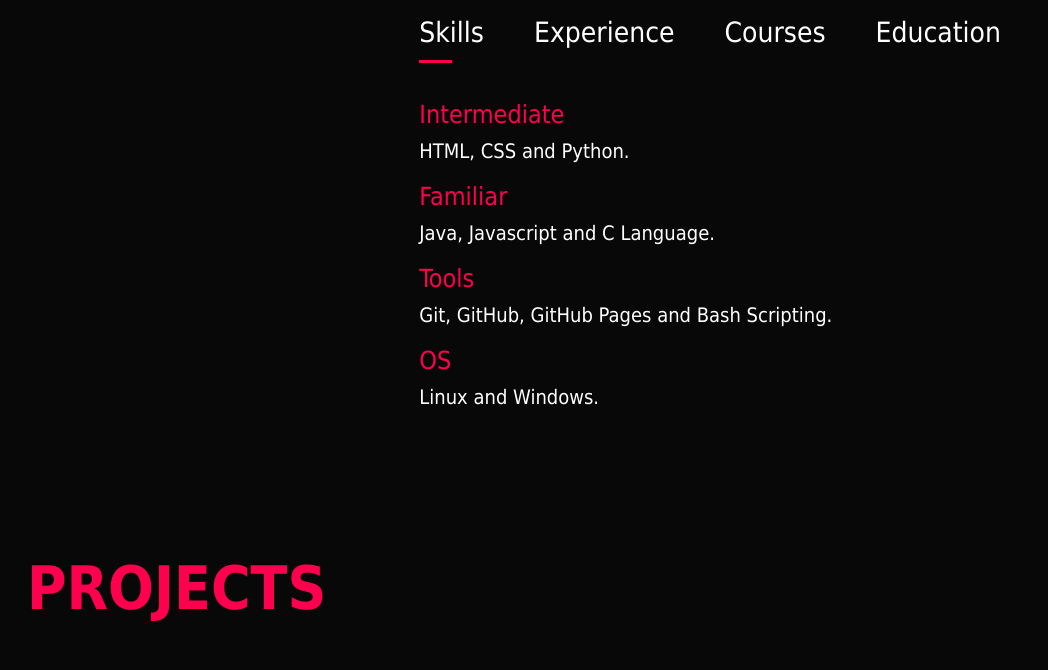
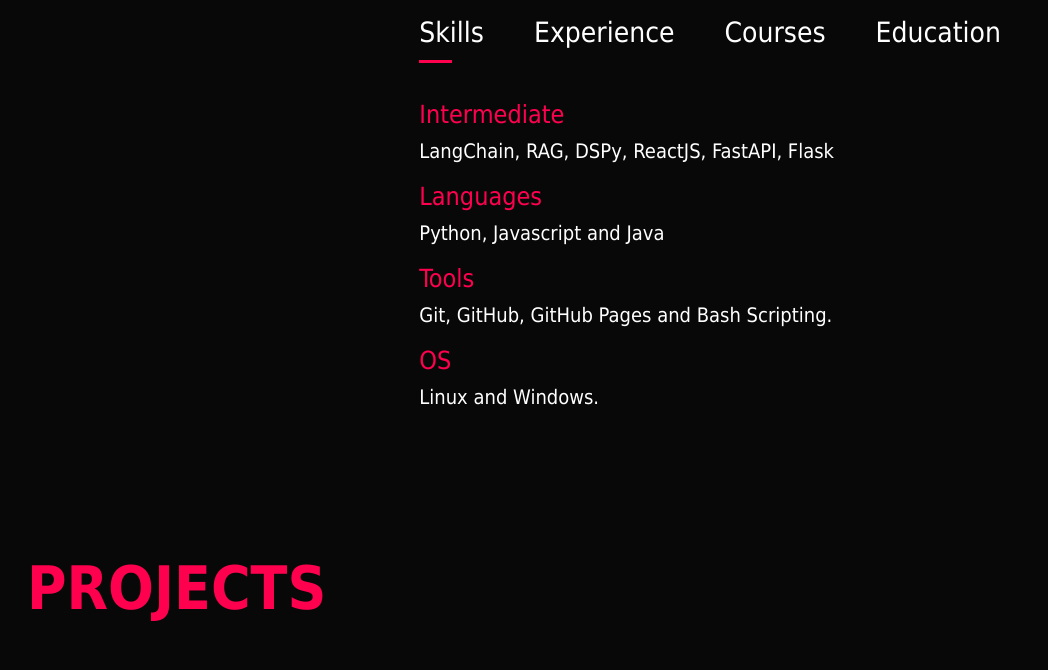
Before and after one commit to nasihps/nasihps.github.io, a plain HTML site: page index.html in a window 1280 px wide. Shown: the part 1251-1921 px from the top of the page, without its empty margins (101-1149 px from the left). Drawn offline with Linux system fonts and the light colour scheme; a web font is replaced by a local one.

Commit message:
updated skills

```diff
--- a/index.html
+++ b/index.html
@@ -17,7 +17,6 @@
             <nav>
                 <img src="images/logo.png" class="logo">
                 <ul id="sidemenu">
-                    <li><a href="#header">HOME</a></li>
                     <li><a href="#about">ABOUT</a></li>
                     <li><a href="#projects">PROJECTS</a></li>
                     <li><a href="#contact">CONTACTS</a></li>
@@ -54,8 +53,8 @@
                     </div>
                     <div class="tab-contents active-tab" id="skills">
                         <ul>
-                            <li><span>Intermediate</span><br>HTML, CSS and Python.</li>
-                            <li><span>Familiar</span><br>Java, Javascript and C Language.</li>
+                            <li><span>Intermediate</span><br>LangChain, RAG, DSPy, ReactJS, FastAPI, Flask</li>
+                            <li><span>Languages</span><br>Python, Javascript and Java</li>
                             <li><span>Tools</span><br>Git, GitHub, GitHub Pages and Bash Scripting.</li>
                             <li><span>OS</span><br>Linux and Windows.</li>
                         </ul>
```
